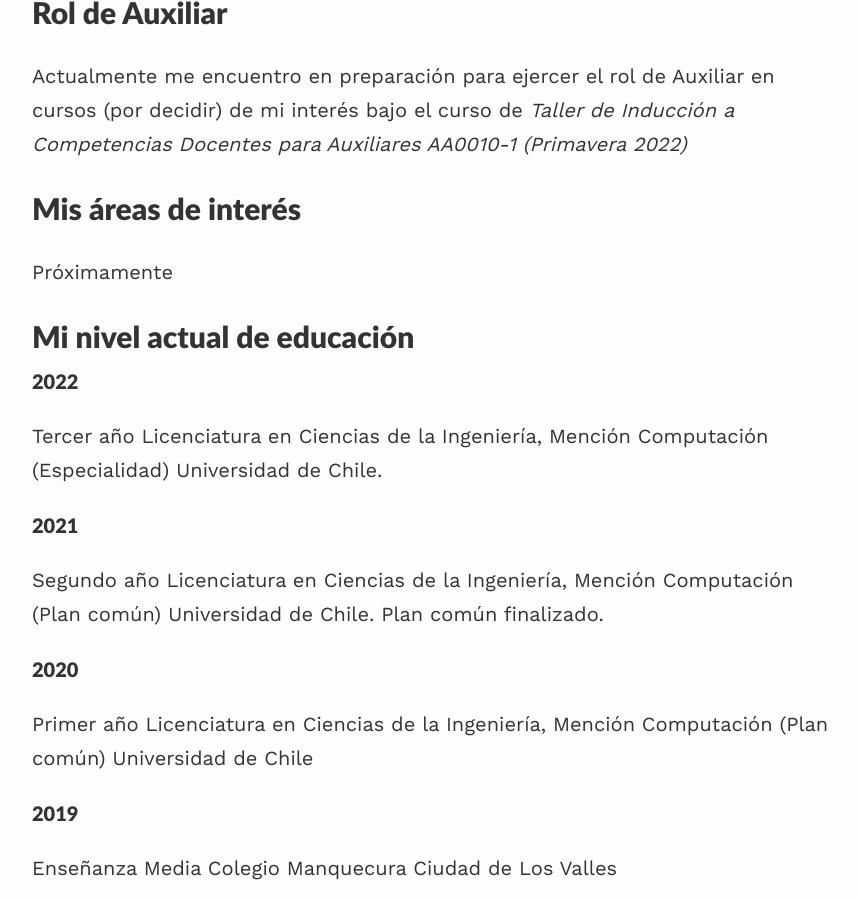
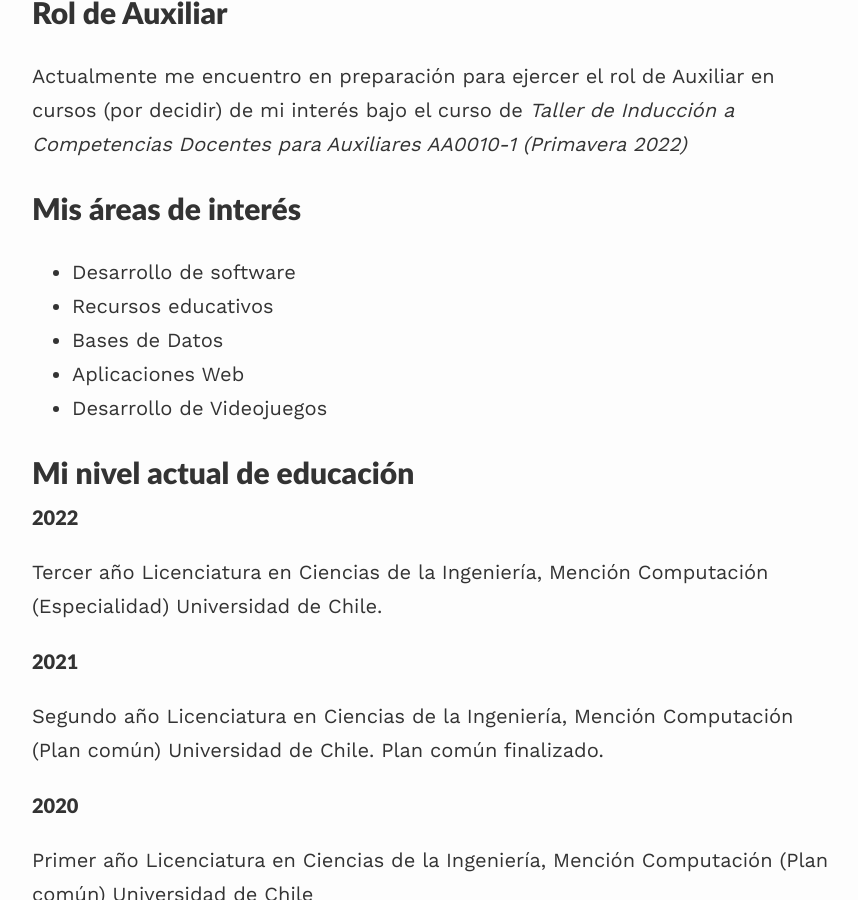
Before and after one commit to Edward-Kings/edward-kings.github.io, a Jekyll site: the page built from about.md, in a window 1280 px wide and 900 px high, scrolled down 687 px. Shown: the whole window, without its empty margins (208-1066 px from the left). Built offline with Jekyll 4.4.1, drawn with Linux system fonts in a browser that asks for light colours; nearby versions of some CDN libraries.

Commit message:
update about.md

```diff
--- a/about.md
+++ b/about.md
@@ -19,7 +19,11 @@ Actualmente me encuentro en preparación para ejercer el rol de Auxiliar en curs
 
 ## Mis áreas de interés
 
-Próximamente
+- Desarrollo de software
+- Recursos educativos
+- Bases de Datos
+- Aplicaciones Web
+- Desarrollo de Videojuegos
 
 ## Mi nivel actual de educación
 
```
